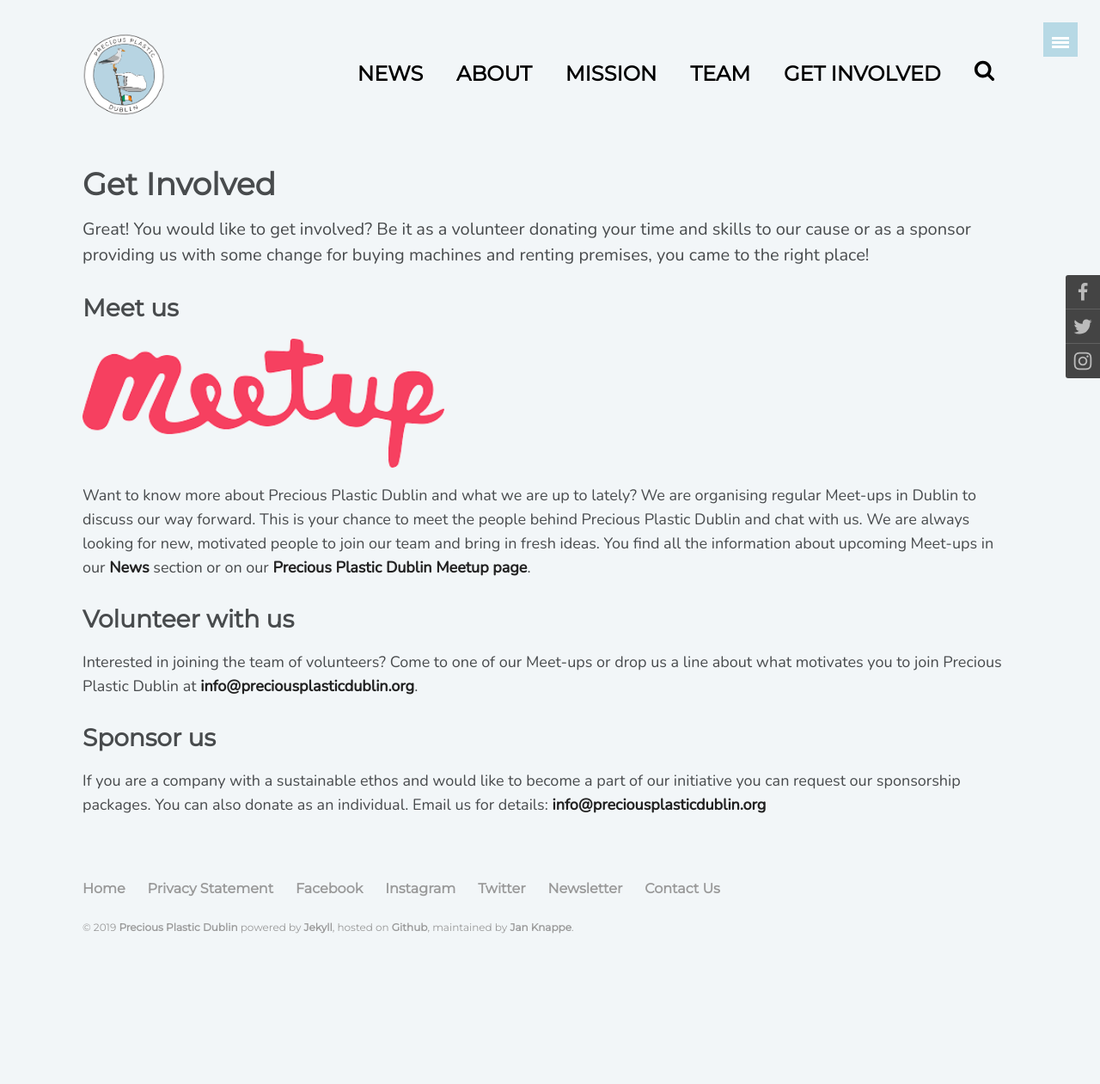
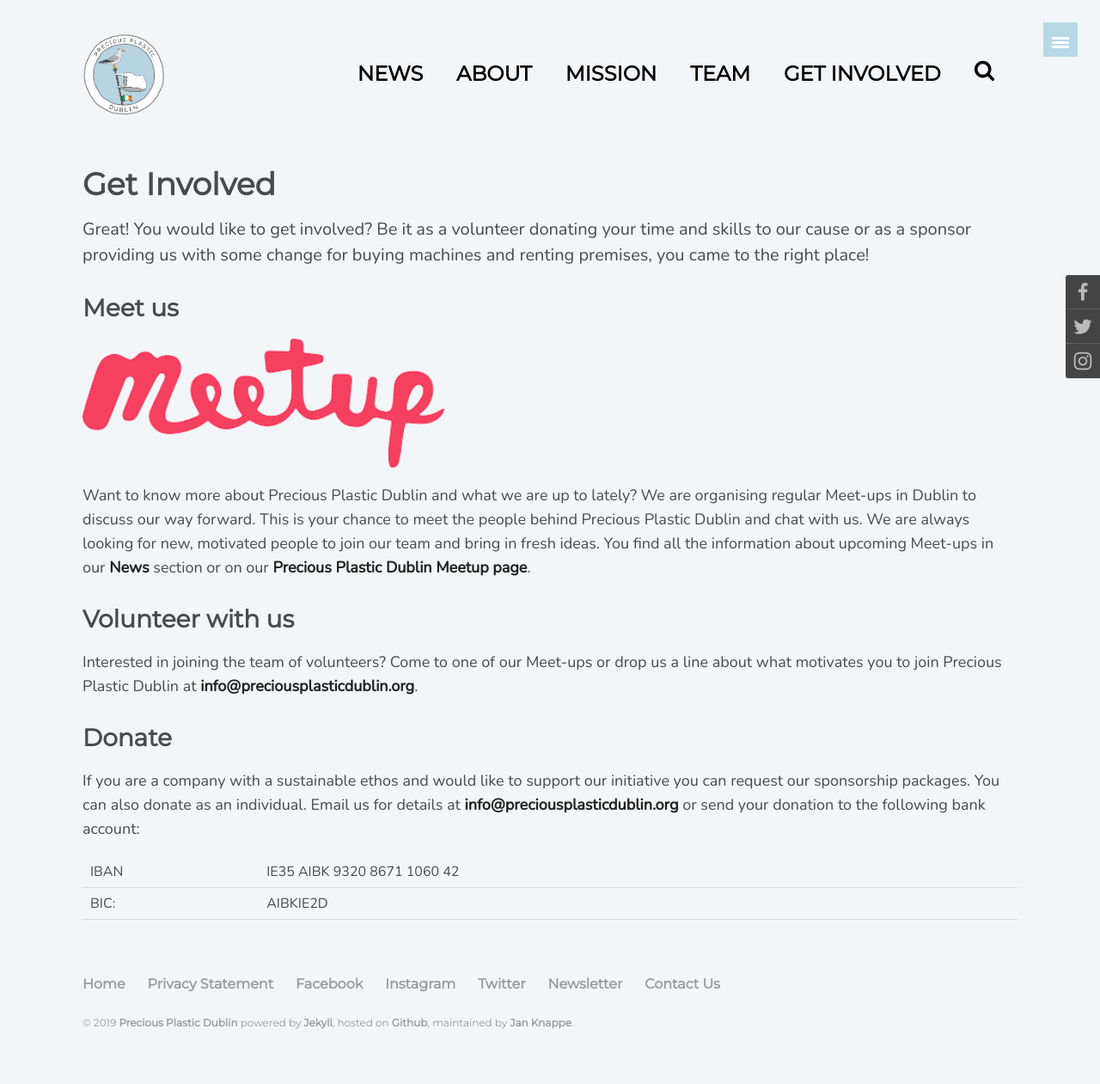
Before and after one commit to preciousplasticdublin/preciousplasticdublin.github.io, a Jekyll site: the page built from _pages/get-involved.md, in a window 1280 px wide. Shown: the whole page at 86% size. Built offline with Jekyll 4.4.1, drawn with Linux system fonts in a browser that asks for light colours; comment, search, counter and statistics services are not loaded; before the commit the page ends 1150 px from its top, so only the background shows below that.

Commit message:
adds bank accoutn details

```diff
--- a/_pages/get-involved.md
+++ b/_pages/get-involved.md
@@ -16,6 +16,9 @@ Want to know more about Precious Plastic Dublin and what we are up to lately? We
 
 Interested in joining the team of volunteers? Come to one of our Meet-ups or drop us a line about what motivates you to join Precious Plastic Dublin at [info@preciousplasticdublin.org](mailto:info@preciousplasticdublin.org).
 
-### Sponsor us
+### Donate
 
-If you are a company with a sustainable ethos and would like to become a part of our initiative you can request our sponsorship packages. You can also donate as an individual. Email us for details: [info@preciousplasticdublin.org](mailto:info@preciousplasticdublin.org)
+If you are a company with a sustainable ethos and would like to support our initiative you can request our sponsorship packages. You can also donate as an individual. Email us for details at [info@preciousplasticdublin.org](mailto:info@preciousplasticdublin.org) or send your donation to the following bank account:
+
+IBAN | IE35 AIBK 9320 8671 1060 42
+BIC: | AIBKIE2D
```
